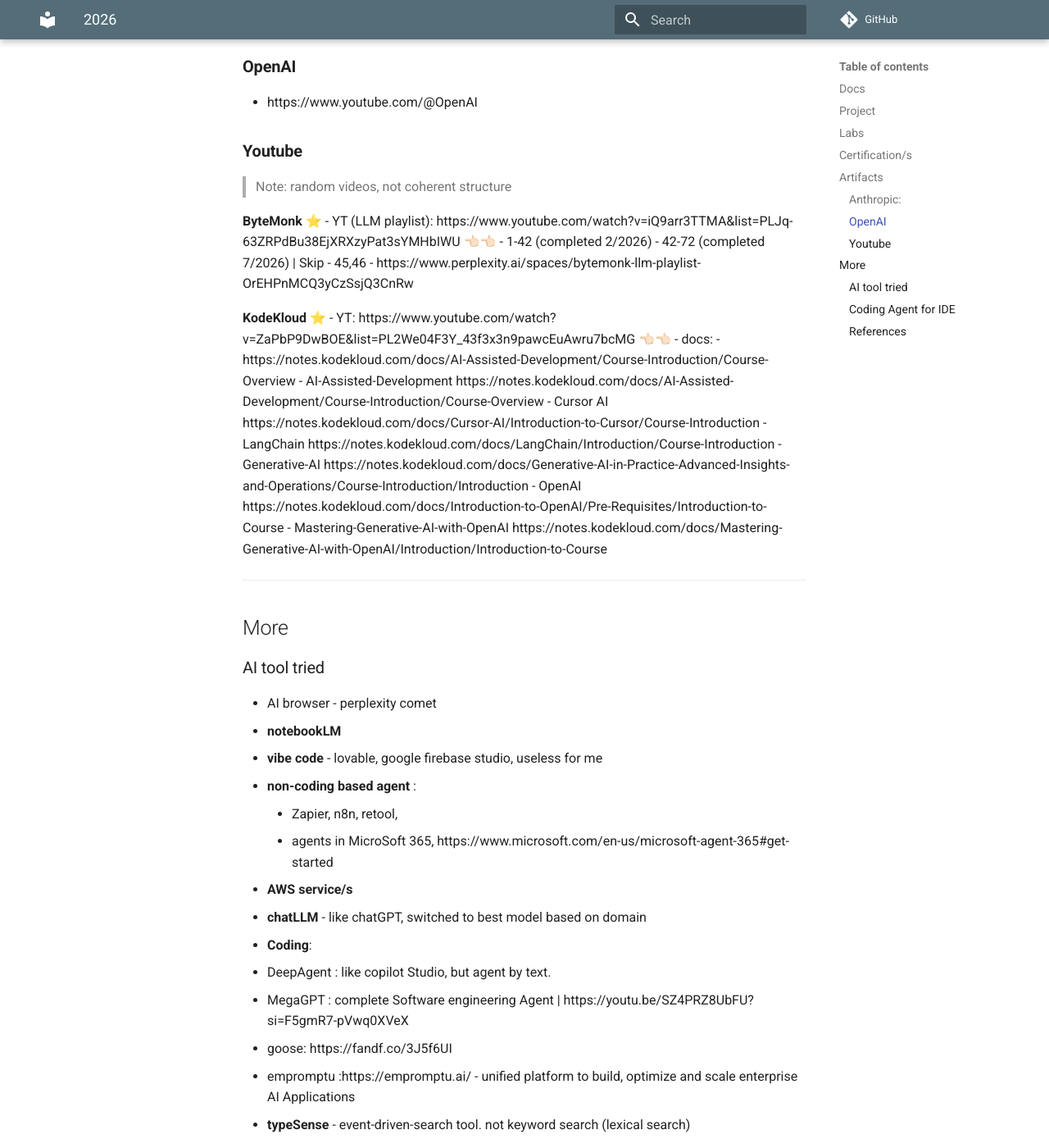
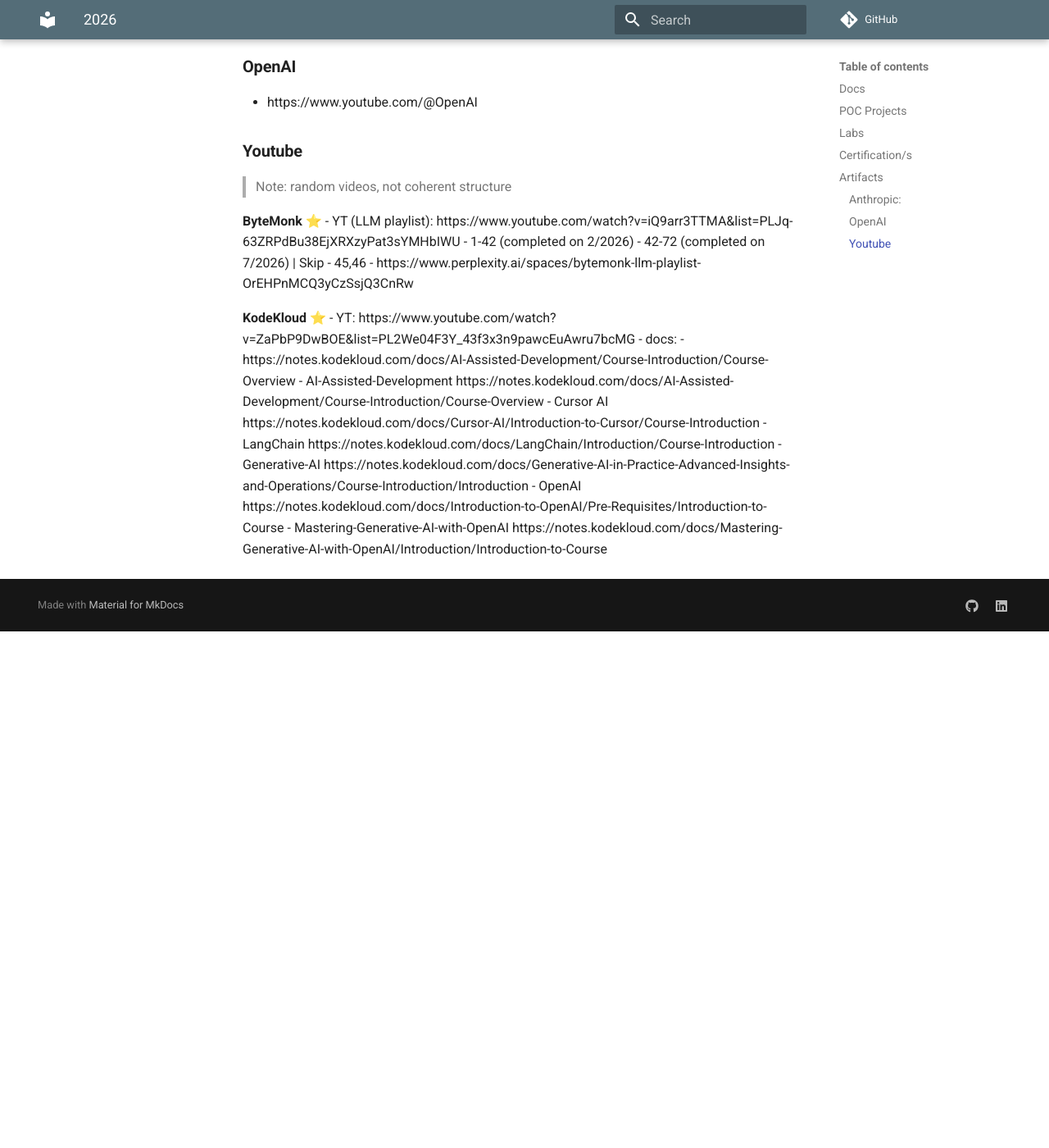
Before and after one commit to lekhrajdinkar/AI-Engineer, an MkDocs documentation site: the page built from docs/2026/README.md, in a window 1280 px wide and 1400 px high, scrolled down 1147 px. Shown: the whole window at 82% size. Built offline with MkDocs 1.6.1 and Material for MkDocs 9.7.7, drawn with Linux system fonts in a browser that asks for light colours; comment, search, counter and statistics services are not loaded; after the commit the page ends 1917 px from its top, so only the background shows below that; some of the changed text lies outside the part shown.

Commit message:
updated README/s

```diff
--- a/docs/2026/README.md
+++ b/docs/2026/README.md
@@ -1,15 +1,14 @@
 # 2026
+## Docs
+- [01_AWS-AIF-C01](01_AWS-AIF-C01)
+- [02_AgenticAI](02_AgenticAI)
+- [99_Misc](99_Misc)
 
-## Docs
-- AWS Certification | AIF-C01 (continue...) [01_AWS-AIF-C01](01_AWS-AIF-C01)
-- Agentic AI [📚Notes](02_AgenticAI)
-- Misc [📚Notes](99_Misc)
-
-## Project
+## POC Projects
 - Java SpringAIModule https://github.com/lekhrajdinkar/microservice-java/tree/main/SpringAIModule
 
 ## Labs
-- [AgenticAI > README_LABS.md](02_AgenticAI/README_LABS.md)
+- [lab_01_ai_agent_fundamental | 01/2026 kodeKloud](../../src/y2026/lab_01_ai_agent)
 
 ---
 ## Certification/s
@@ -42,13 +41,13 @@
 > Note: random videos, not coherent structure
 
 **ByteMonk** ⭐
-- YT (LLM playlist): https://www.youtube.com/watch?v=iQ9arr3TTMA&list=PLJq-63ZRPdBu38EjXRXzyPat3sYMHbIWU 👈🏻👈🏻
-  - 1-42  (completed 2/2026)
-  - 42-72 (completed 7/2026) | Skip - 45,46
+- YT (LLM playlist): https://www.youtube.com/watch?v=iQ9arr3TTMA&list=PLJq-63ZRPdBu38EjXRXzyPat3sYMHbIWU
+  - 1-42  (completed on 2/2026)
+  - 42-72 (completed on 7/2026) | Skip - 45,46
   - https://www.perplexity.ai/spaces/bytemonk-llm-playlist-OrEHPnMCQ3yCzSsjQ3CnRw
 
 **KodeKloud** ⭐
-- YT:  https://www.youtube.com/watch?v=ZaPbP9DwBOE&list=PL2We04F3Y_43f3x3n9pawcEuAwru7bcMG 👈🏻👈🏻
+- YT:  https://www.youtube.com/watch?v=ZaPbP9DwBOE&list=PL2We04F3Y_43f3x3n9pawcEuAwru7bcMG
 - docs:
   - https://notes.kodekloud.com/docs/AI-Assisted-Development/Course-Introduction/Course-Overview
   - AI-Assisted-Development https://notes.kodekloud.com/docs/AI-Assisted-Development/Course-Introduction/Course-Overview
@@ -57,49 +56,3 @@
   - Generative-AI https://notes.kodekloud.com/docs/Generative-AI-in-Practice-Advanced-Insights-and-Operations/Course-Introduction/Introduction
   - OpenAI https://notes.kodekloud.com/docs/Introduction-to-OpenAI/Pre-Requisites/Introduction-to-Course
   - Mastering-Generative-AI-with-OpenAI https://notes.kodekloud.com/docs/Mastering-Generative-AI-with-OpenAI/Introduction/Introduction-to-Course
-
----
-## More
-### AI tool tried
-- AI browser - perplexity comet
-- **notebookLM**
-- **vibe code** - lovable, google firebase studio, useless for me
-- **non-coding based agent** :
-    - Zapier, n8n, retool,
-    - agents in MicroSoft 365, https://www.microsoft.com/en-us/microsoft-agent-365#get-started
-- **AWS service/s**
-- **chatLLM** - like chatGPT, switched to best model based on domain
-- **Coding**:
-  - DeepAgent : like copilot Studio, but agent by text.
-  - MegaGPT : complete Software engineering Agent | https://youtu.be/SZ4PRZ8UbFU?si=F5gmR7-pVwq0XVeX
-  - goose: https://fandf.co/3J5f6UI
-  - empromptu :https://empromptu.ai/ - unified platform to build, optimize and scale enterprise AI Applications
-- **typeSense** - event-driven-search tool. not keyword search (lexical search)
-
-### Coding Agent for IDE
-- `GitHub-copilot` ✅
-  - CLI https://github.com/features/copilot/cli
-  - chat https://github.com/copilot
-  - IDE plugin
-- `Claude code`
-  - https://claude.ai/code claude code
-  - https://claude.com/download Desktop app, comes with CLI
-  - IDE plugin https://plugins.jetbrains.com/plugin/27310-claude-code-beta-
-- `Amazon Q` (AWS)  https://aws.amazon.com/amazon-q/
-- `Roo-Code`
-- `Cline`
-- IDE:`Kiro` (AWS) | https://kiro.ai/
-- IDE:`Cursor` (vscode) | https://www.cursor.so/
-
-### References
-- [🗨️ chapgpt - gen ai 1](https://chatgpt.com/c/685dfae8-a808-800d-bc8c-4d992926601d)
-- [🗨️ chapgpt - gen ai 2](https://chatgpt.com/c/685e3233-8420-800d-a08a-2cd8b933dad6)
-- MCP Security with **teleport** | https://bit.ly/45YwXVS
-- [bbgo blogs](https://github.com/lekhrajdinkar/solution-engineer/blob/main/docs/10_System_Design/blogs_01_byteByteGo.md#%EF%B8%8Fagentic-ai)
-- **online course**
-  - udacity:
-    - [AgenticAI course](https://www.udacity.com/course/agentic-ai--nd900?ranMID=53187&ranEAID=01rQoZZYOzo&ranSiteID=01rQoZZYOzo-P5Qp8ftYB4qAx3o.QPgN9A&utm_source=affiliates)
-    - [Deep Learning course](https://www.udacity.com/course/deep-learning-nanodegree--nd101?ranMID=53187&ranEAID=01rQoZZYOzo&ranSiteID=01rQoZZYOzo-mfm8HZ1rHcRgUmo6RF_2Mw&utm_source=affiliates)
-- **Books**
-  - https://drive.google.com/drive/u/1/folders/1A6k2ITT65-G7AaFKW4nXjurq9ZBQKY03
-  - [book - ai-agents-playbook 2025📘](https://offers.hubspot.com/ai-agents-playbook?utm_source=youtube&utm_medium=social&utm_campaign=CR000000686_TinaHuang%2Fpartner_youtube)
```
Also changed, not shown: docs/2025/README.md (+59 -4 lines), docs/2026/02_AgenticAI/README_LABS.md (deleted, +0 -10 lines), src/y2025/chatbot_poc/README.md (renamed from src/y2025/chatbot_poc/readme.md), src/y2025/first_rag_poc/rag_poc_1/README.md (renamed from src/y2025/first_rag_poc/rag_poc_1/readme.md).
